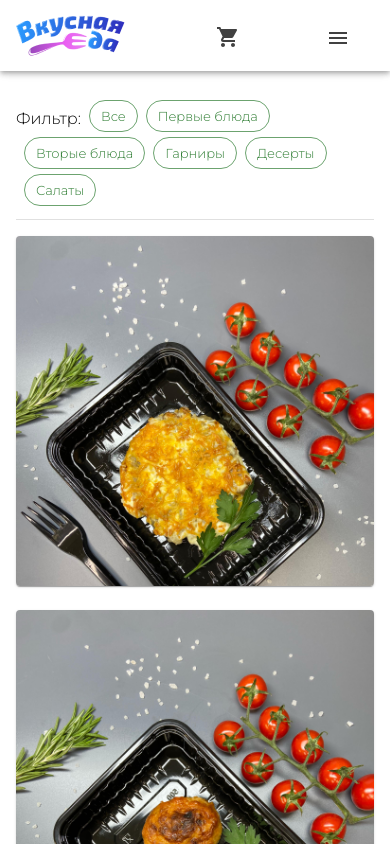
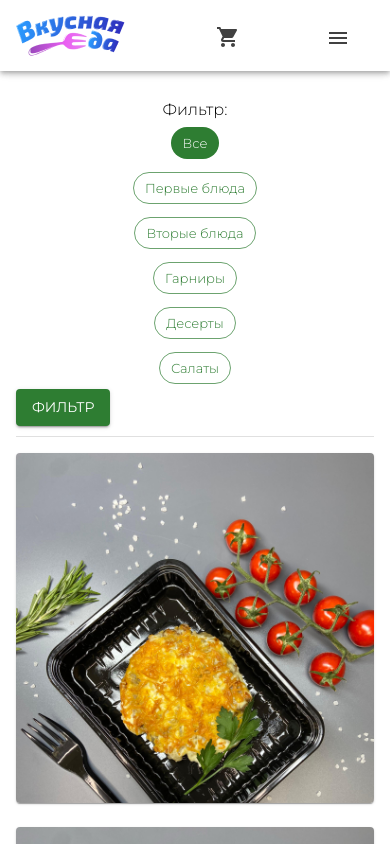
Before and after one commit to evkondr/vkuseda-client, a React (Create React App) app: page /main/menu in a window 390 px wide. Shown: the top 844 px of the page. Built offline with nearby package versions, Linux system fonts and the light colour scheme.

Commit message:
feat: add mobile filter

```diff
--- a/src/Components/MenuFilter/MenuFilter.tsx
+++ b/src/Components/MenuFilter/MenuFilter.tsx
@@ -1,8 +1,9 @@
-import React from 'react';
+import React, { useState } from 'react';
 import {
-  Box, Chip, Stack, Divider,
+  Box, Chip, Stack, Divider, Button, Menu, MenuItem, ChipOwnProps,
 } from '@mui/material';
 import { TCategory } from '../../types';
+import './style.scss';
 
 type TMenuFilterProps = {
   categories: TCategory[],
@@ -10,14 +11,82 @@
   handleFilterButton: (name:string) => void
 }
 const MenuFilter = ({ categories, handleFilterButton }:TMenuFilterProps) => {
+  const [anchorEl, setAnchorEl] = useState<null | HTMLElement>(null);
+  const [activeFilter, setActiveFilter] = useState<number>(0);
+  const open = Boolean(anchorEl);
+  const handleClick = (event: React.MouseEvent<HTMLElement>) => {
+    setAnchorEl(event.currentTarget);
+  };
+  const handleClose = () => {
+    setAnchorEl(null);
+  };
   return (
     <Box>
-      <Stack direction="row" spacing={1} marginBottom={1} alignItems="center" flexWrap="wrap">
+      {/* Filter for large screen */}
+      <Stack className="filter-lg" spacing={1}>
         <p>Фильтр:</p>
-        {categories.map((category:TCategory) => (
-          <Chip style={{ marginBottom: '5px' }} label={category.name} variant="outlined" color="success" key={category.id} onClick={() => handleFilterButton(category.name)} />
-        ))}
+        {categories.map((category:TCategory, index:number) => {
+          let variant:ChipOwnProps['variant'] = 'outlined';
+          if (activeFilter === index) {
+            variant = 'filled';
+          }
+          return (
+            <Chip
+              style={{ marginBottom: '5px' }}
+              label={category.name}
+              variant={variant}
+              color="success"
+              key={category.id}
+              onClick={() => {
+                handleFilterButton(category.name);
+                setActiveFilter(index);
+              }}
+            />
+          );
+        })}
       </Stack>
+      {/* Filter for mobile */}
+      <Box className="filter-mobile">
+        <Button
+          id="demo-positioned-button"
+          aria-controls={open ? 'demo-positioned-menu' : undefined}
+          aria-haspopup="true"
+          aria-expanded={open ? 'true' : undefined}
+          onClick={handleClick}
+          variant="contained"
+          color="success"
+        >
+          Фильтр
+        </Button>
+        <Menu
+          id="demo-positioned-menu"
+          aria-labelledby="demo-positioned-button"
+          anchorEl={anchorEl}
+          open={open}
+          onClose={handleClose}
+          anchorOrigin={{
+            vertical: 'top',
+            horizontal: 'left',
+          }}
+          transformOrigin={{
+            vertical: 'top',
+            horizontal: 'left',
+          }}
+        >
+          {categories.map((category:TCategory) => (
+            <MenuItem
+              key={category.id}
+              onClick={() => {
+                handleFilterButton(category.name);
+                setAnchorEl(null);
+              }}
+            >
+              {category.name}
+
+            </MenuItem>
+          ))}
+        </Menu>
+      </Box>
       <Divider />
     </Box>
   );
--- /dev/null
+++ b/src/Components/MenuFilter/style.scss
@@ -0,0 +1,19 @@
+.filter-lg{
+  display: flex;
+  flex-direction: row;
+  flex-wrap: wrap;
+  align-items: center;
+  column-gap: 10px;
+}
+.filter-mobile{
+  display: none;
+  margin-bottom: 10px;
+}
+@media screen and (max-width: 600px) {
+  .filter-lg{
+    display: none;
+  }
+  .filter-mobile{
+    display: block;
+  }
+}
```
